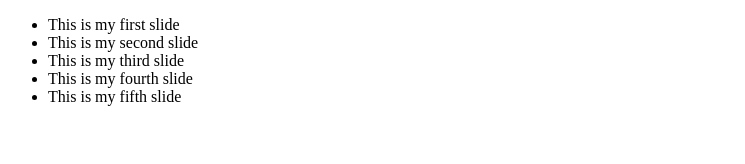
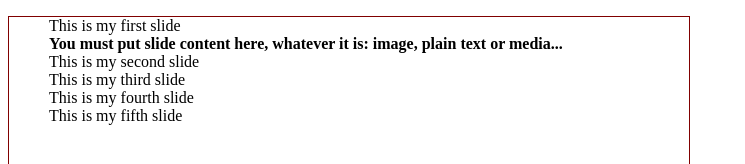
Before and after one commit to otar/slideQuery, a plain HTML site: page index.html in a window 1280 px wide. Shown: the top 164 px of the page, without its empty margins (0-745 px from the left). Drawn offline with Linux system fonts and the light colour scheme.

Commit message:
Prepared code files for plugin writing.

```diff
--- a/index.html
+++ b/index.html
@@ -1,13 +1,24 @@
 <!DOCTYPE html PUBLIC "-//W3C//DTD XHTML 1.0 Strict//EN" "http://www.w3.org/TR/xhtml1/DTD/xhtml1-strict.dtd">
 <html xmlns="http://www.w3.org/1999/xhtml">
 <head>
+    <meta http-equiv="content-yype" content="text/html; charset=utf-8" />
     <title>slideQuery Example</title>
+    <style type="text/css">
+
+        /* Your goal is to style slideshow as you wish */
+        #my-slideshow { width: 640px; height: 480px; border: 1px solid maroon }
+        #my-slideshow li { list-style: none }
+
+    </style>
 </head>
 <body>
 
 
     <ul id="my-slideshow">
-        <li>This is my first slide</li>
+        <li>
+            This is my first slide<br />
+            <b>You must put slide content here, whatever it is: image, plain text or media...</b>
+        </li>
         <li>This is my second slide</li>
         <li>This is my third slide</li>
         <li>This is my fourth slide</li>
@@ -18,7 +29,12 @@
     <script type="text/javascript" src="jquery.js"></script>
     <script type="text/javascript" src="jquery.slideQuery.js"></script>
     <script type="text/javascript">
+        $(document).ready(function(){
 
+            // Initialize slideshow plugin
+            //$('#my-slideshow').;
+
+        });
     </script>
 
 </body>
--- a/jquery.slideQuery.js
+++ b/jquery.slideQuery.js
@@ -0,0 +1,32 @@
+/*
+ * slideQuery 1.0
+ * Slideshow plugin for jQuery
+ *
+ * Copyright (c) 2010 Otar Chekurishvili
+ * http://twitter.com/ochekurishvili
+ *
+ * Permission is hereby granted, free of charge, to any person obtaining a copy
+ * of this software and associated documentation files (the "Software"), to deal
+ * in the Software without restriction, including without limitation the rights
+ * to use, copy, modify, merge, publish, distribute, sublicense, and/or sell
+ * copies of the Software, and to permit persons to whom the Software is
+ * furnished to do so, subject to the following conditions:
+ *
+ * The above copyright notice and this permission notice shall be included in
+ * all copies or substantial portions of the Software.
+ *
+ * THE SOFTWARE IS PROVIDED "AS IS", WITHOUT WARRANTY OF ANY KIND, EXPRESS OR
+ * IMPLIED, INCLUDING BUT NOT LIMITED TO THE WARRANTIES OF MERCHANTABILITY,
+ * FITNESS FOR A PARTICULAR PURPOSE AND NONINFRINGEMENT. IN NO EVENT SHALL THE
+ * AUTHORS OR COPYRIGHT HOLDERS BE LIABLE FOR ANY CLAIM, DAMAGES OR OTHER
+ * LIABILITY, WHETHER IN AN ACTION OF CONTRACT, TORT OR OTHERWISE, ARISING FROM,
+ * OUT OF OR IN CONNECTION WITH THE SOFTWARE OR THE USE OR OTHER DEALINGS IN
+ * THE SOFTWARE.
+ *
+ */
+
+(function($){
+
+
+
+})(jQuery);
```
Also changed, not shown: 1 other file.
